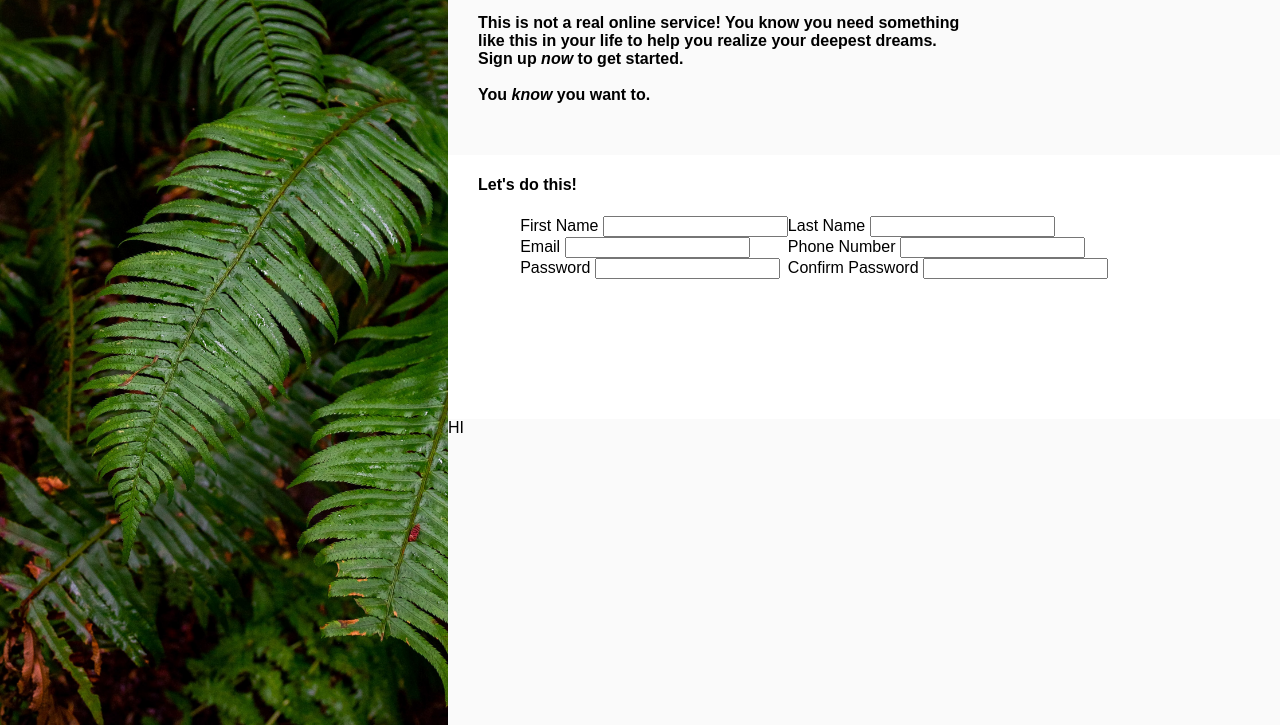
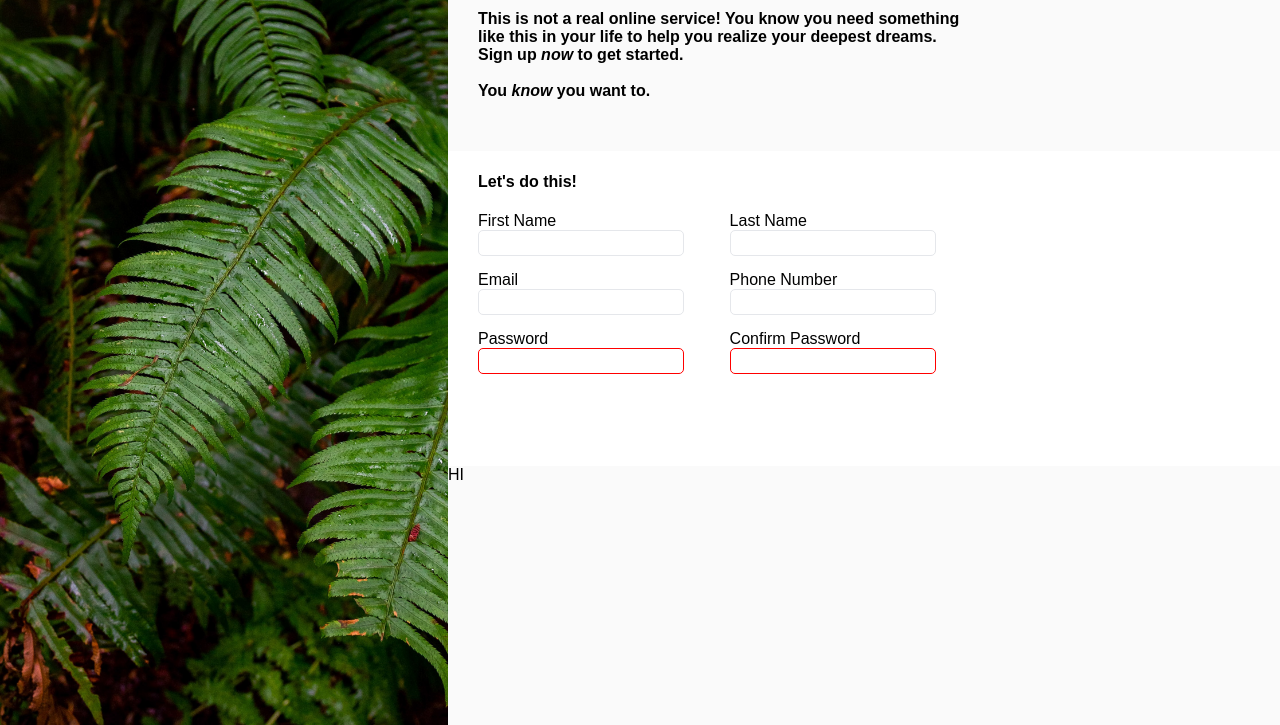
Before and after one commit to i2305/sign-up-form, a plain HTML site: page index.html in a window 1280 px wide. Shown: the part 75-800 px from the top of the page. Drawn offline with Linux system fonts and the light colour scheme.

Commit message:
add required attribute in HTML and work with form styles

```diff
--- a/index.html
+++ b/index.html
@@ -35,7 +35,7 @@
                         </div>
                         <div class="form-div">
                             <label for="password">Password</label>
-                            <input type="password" id="password" name="password">
+                            <input type="password" id="password" name="password" required>
                         </div>
                     </div>
                     <div class="form-divs">
@@ -49,7 +49,7 @@
                         </div>
                         <div class="form-div">
                             <label for="confirmPassword">Confirm Password</label>
-                            <input type="password" id="confirmPassword" name="confirm_password">
+                            <input type="password" id="confirmPassword" name="confirm_password" required>
                         </div>
                    </div>
                  </form>
--- a/styles.css
+++ b/styles.css
@@ -36,7 +36,6 @@ h4{
     margin-left: 30px;
 }
 
-.second,
 .third {
     height:33vh;
 }
@@ -51,11 +50,36 @@ h4{
 
 .second{
     background-color: #ffff;
+    height:40vh;
 }
 
 .form-main-div{
     display: flex;
     flex-direction: row;
-    justify-content: center;
-    width:88%;
+    justify-content: space-between;
+    width:55%;
+    margin-left:30px;
 }
+
+.form-div{
+    display: flex;
+    flex-direction: column;
+    margin-bottom: 15px;
+}
+
+input{
+    width:200px;
+    height:22px;
+    border: 1px solid #E5E7EB;
+    border-radius:5px;
+}
+
+input:focus{
+    outline-style: none;
+    border:1px solid blue;
+}
+
+
+input:invalid{
+    border:1px solid red;
+}
```
